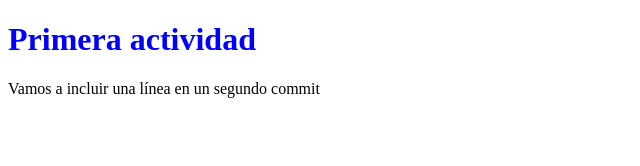
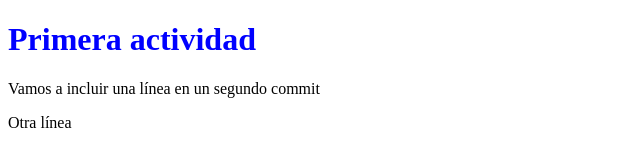
Before and after one commit to yises/dwec_inicial, a plain HTML site: page actividad1.html in a window 1280 px wide. Shown: the full height of the page, 0-640 px from the left. Drawn offline with Linux system fonts and the light colour scheme.

Commit message:
Otra línea guay para comprender gitlens

```diff
--- a/actividad1.html
+++ b/actividad1.html
@@ -9,5 +9,6 @@
 <body>
     <h1>Primera actividad</h1>
     <p>Vamos a incluir una línea en un segundo commit</p>
+    <p>Otra línea</p>
 </body>
 </html>
```
